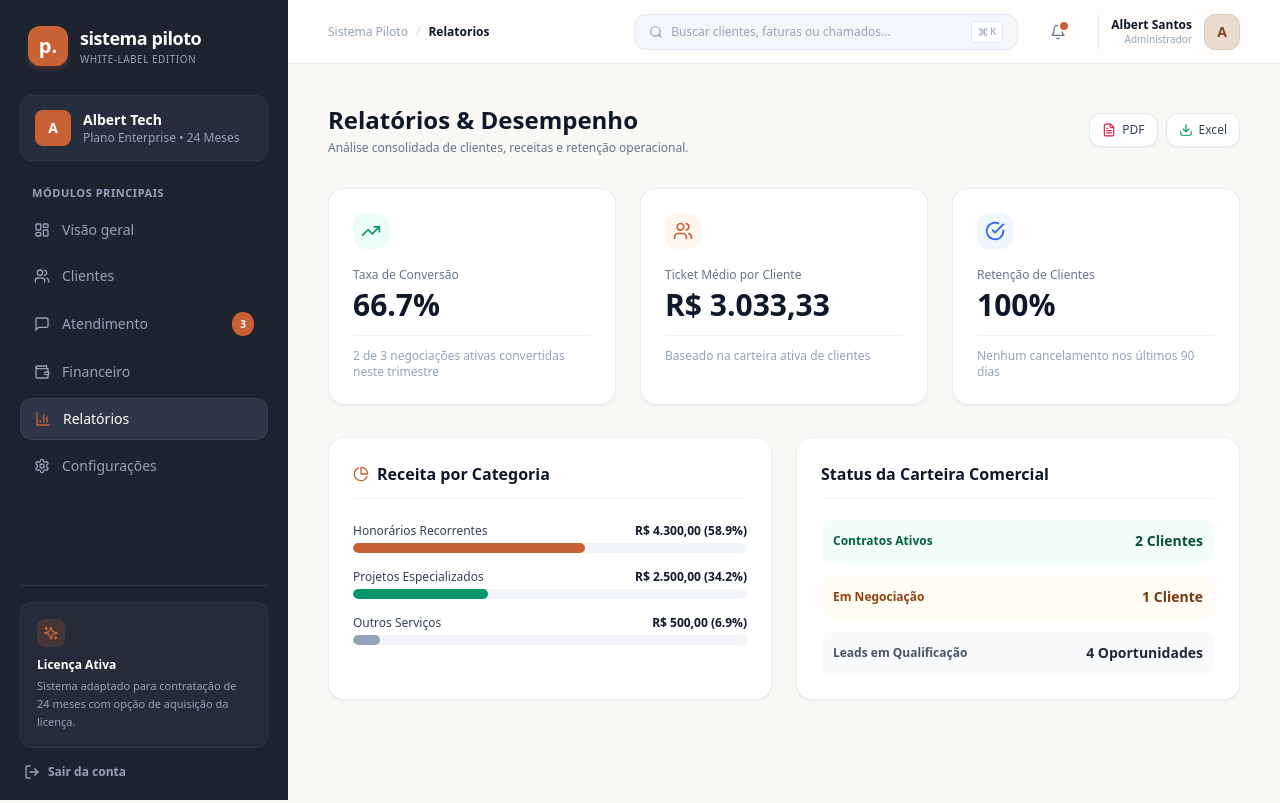
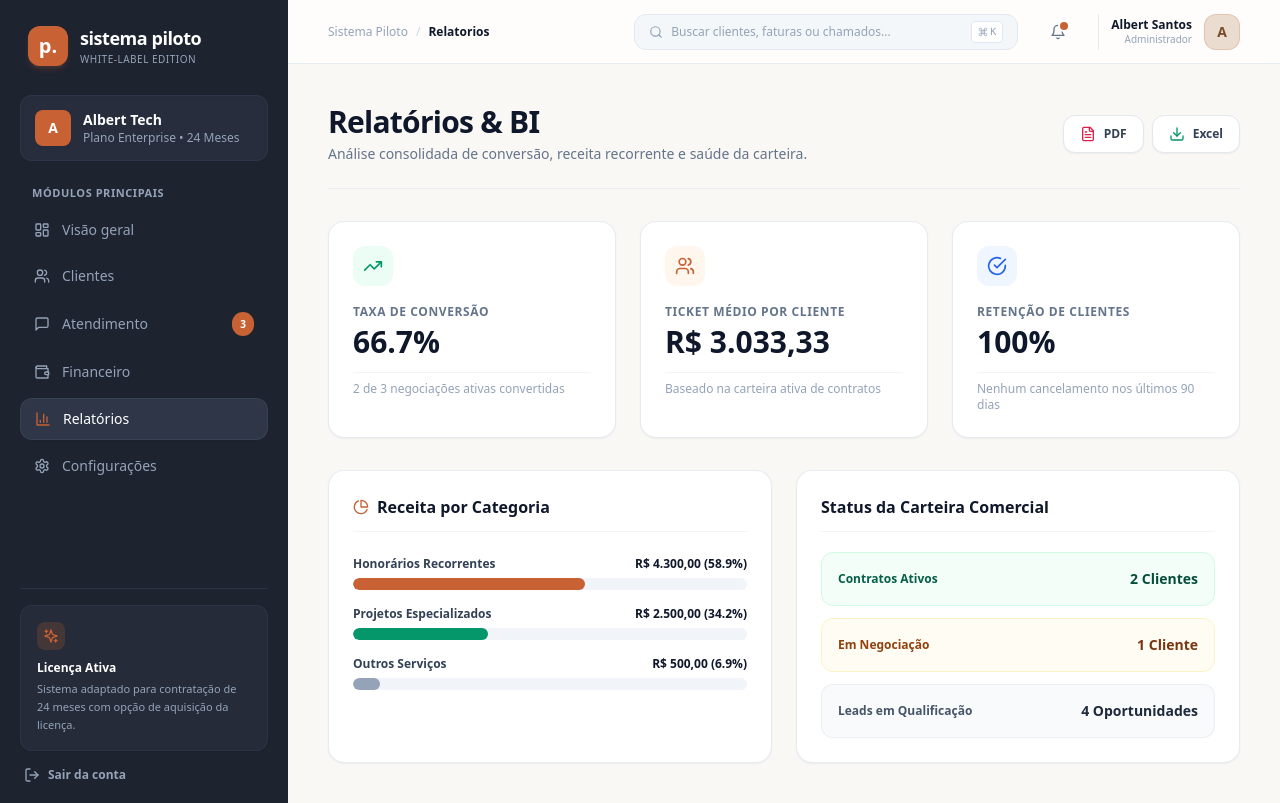
Before and after one commit to AlbertAlves12/Nexus, a Next.js app in the folder meu-sistema-piloto/: page /relatorios in a window 1280 px wide. Built offline with nearby package versions, Linux system fonts and the light colour scheme.

Commit message:
Update page.tsx

```diff
--- a/meu-sistema-piloto/app/(dashboard)/relatorios/page.tsx
+++ b/meu-sistema-piloto/app/(dashboard)/relatorios/page.tsx
@@ -8,80 +8,76 @@ export default function RelatoriosPage() {
   };
 
   return (
-    <div className="max-w-6xl mx-auto space-y-8 font-sans">
-      {/* Cabeçalho */}
-      <div className="flex items-center justify-between">
+    <div className="w-full space-y-8 font-sans">
+      <div className="flex flex-col sm:flex-row sm:items-center justify-between gap-4 border-b border-slate-200/60 pb-6 w-full">
         <div>
-          <h1 className="text-2xl font-bold text-slate-900">Relatórios & Desempenho</h1>
-          <p className="text-xs text-slate-500 mt-1">
-            Análise consolidada de clientes, receitas e retenção operacional.
+          <h1 className="text-2xl sm:text-3xl font-extrabold text-slate-900 tracking-tight">Relatórios & BI</h1>
+          <p className="text-xs sm:text-sm text-slate-500 mt-1">
+            Análise consolidada de conversão, receita recorrente e saúde da carteira.
           </p>
         </div>
 
         <div className="flex gap-2">
           <button
             onClick={() => handleExport('PDF')}
-            className="inline-flex items-center gap-1.5 px-3 py-2 bg-white border border-slate-200 text-slate-700 hover:bg-slate-50 text-xs font-medium rounded-xl transition-colors shadow-sm"
+            className="inline-flex items-center gap-2 px-4 py-2.5 bg-white border border-slate-200 text-slate-700 hover:bg-slate-50 text-xs font-semibold rounded-xl transition-all shadow-sm"
           >
-            <FileText className="w-3.5 h-3.5 text-rose-600" />
+            <FileText className="w-4 h-4 text-rose-600" />
             PDF
           </button>
           <button
             onClick={() => handleExport('Excel')}
-            className="inline-flex items-center gap-1.5 px-3 py-2 bg-white border border-slate-200 text-slate-700 hover:bg-slate-50 text-xs font-medium rounded-xl transition-colors shadow-sm"
+            className="inline-flex items-center gap-2 px-4 py-2.5 bg-white border border-slate-200 text-slate-700 hover:bg-slate-50 text-xs font-semibold rounded-xl transition-all shadow-sm"
           >
-            <Download className="w-3.5 h-3.5 text-emerald-600" />
+            <Download className="w-4 h-4 text-emerald-600" />
             Excel
           </button>
         </div>
       </div>
 
-      {/* Cartões de Desempenho */}
-      <div className="grid grid-cols-1 md:grid-cols-3 gap-6">
-        <div className="bg-white p-6 rounded-2xl border border-slate-200/70 shadow-sm space-y-3">
-          <div className="w-9 h-9 bg-emerald-50 text-emerald-600 rounded-xl flex items-center justify-center">
+      <div className="grid grid-cols-1 sm:grid-cols-2 lg:grid-cols-3 gap-6 w-full">
+        <div className="bg-white p-6 rounded-2xl border border-slate-200/80 shadow-sm space-y-3 w-full">
+          <div className="w-10 h-10 bg-emerald-50 text-emerald-600 rounded-xl flex items-center justify-center">
             <TrendingUp className="w-5 h-5" />
           </div>
           <div>
-            <span className="text-xs font-medium text-slate-500">Taxa de Conversão</span>
-            <div className="text-3xl font-bold text-slate-900 mt-0.5">66.7%</div>
+            <span className="text-xs font-semibold text-slate-500 uppercase tracking-wider">Taxa de Conversão</span>
+            <div className="text-3xl font-extrabold text-slate-900 mt-0.5">66.7%</div>
           </div>
-          <p className="text-xs text-slate-400 border-t border-slate-100 pt-3">
-            2 de 3 negociações ativas convertidas neste trimestre
+          <p className="text-xs text-slate-400 pt-2 border-t border-slate-100">
+            2 de 3 negociações ativas convertidas
           </p>
         </div>
 
-        <div className="bg-white p-6 rounded-2xl border border-slate-200/70 shadow-sm space-y-3">
-          <div className="w-9 h-9 bg-orange-50 text-[#C86235] rounded-xl flex items-center justify-center">
+        <div className="bg-white p-6 rounded-2xl border border-slate-200/80 shadow-sm space-y-3 w-full">
+          <div className="w-10 h-10 bg-orange-50 text-[#C86235] rounded-xl flex items-center justify-center">
             <Users className="w-5 h-5" />
           </div>
           <div>
-            <span className="text-xs font-medium text-slate-500">Ticket Médio por Cliente</span>
-            <div className="text-3xl font-bold text-slate-900 mt-0.5">R$ 3.033,33</div>
+            <span className="text-xs font-semibold text-slate-500 uppercase tracking-wider">Ticket Médio por Cliente</span>
+            <div className="text-3xl font-extrabold text-slate-900 mt-0.5">R$ 3.033,33</div>
           </div>
-          <p className="text-xs text-slate-400 border-t border-slate-100 pt-3">
-            Baseado na carteira ativa de clientes
+          <p className="text-xs text-slate-400 pt-2 border-t border-slate-100">
+            Baseado na carteira ativa de contratos
           </p>
         </div>
 
-        <div className="bg-white p-6 rounded-2xl border border-slate-200/70 shadow-sm space-y-3">
-          <div className="w-9 h-9 bg-blue-50 text-blue-600 rounded-xl flex items-center justify-center">
+        <div className="bg-white p-6 rounded-2xl border border-slate-200/80 shadow-sm space-y-3 w-full">
+          <div className="w-10 h-10 bg-blue-50 text-blue-600 rounded-xl flex items-center justify-center">
             <CheckCircle className="w-5 h-5" />
           </div>
           <div>
-            <span className="text-xs font-medium text-slate-500">Retenção de Clientes</span>
-            <div className="text-3xl font-bold text-slate-900 mt-0.5">100%</div>
+            <span className="text-xs font-semibold text-slate-500 uppercase tracking-wider">Retenção de Clientes</span>
+            <div className="text-3xl font-extrabold text-slate-900 mt-0.5">100%</div>
           </div>
-          <p className="text-xs text-slate-400 border-t border-slate-100 pt-3">
+          <p className="text-xs text-slate-400 pt-2 border-t border-slate-100">
             Nenhum cancelamento nos últimos 90 dias
           </p>
         </div>
       </div>
 
-      {/* Gráfico Sintético e Distribuição */}
-      <div className="grid grid-cols-1 md:grid-cols-2 gap-6">
-        {/* Distribuição por Categoria */}
-        <div className="bg-white p-6 rounded-2xl border border-slate-200/70 shadow-sm space-y-4">
+      <div className="grid grid-cols-1 lg:grid-cols-2 gap-6 w-full">
+        <div className="bg-white p-6 rounded-2xl border border-slate-200/80 shadow-sm space-y-4 w-full">
           <div className="flex items-center justify-between border-b border-slate-100 pb-3">
             <h3 className="text-base font-bold text-slate-900 flex items-center gap-2">
               <PieChart className="w-4 h-4 text-[#C86235]" />
@@ -91,55 +87,54 @@ export default function RelatoriosPage() {
 
           <div className="space-y-4 pt-2">
             <div>
-              <div className="flex justify-between text-xs font-medium mb-1">
+              <div className="flex justify-between text-xs font-semibold mb-1.5">
                 <span className="text-slate-700">Honorários Recorrentes</span>
                 <span className="text-slate-900 font-bold">R$ 4.300,00 (58.9%)</span>
               </div>
-              <div className="w-full bg-slate-100 h-2.5 rounded-full overflow-hidden">
+              <div className="w-full bg-slate-100 h-3 rounded-full overflow-hidden">
                 <div className="bg-[#C86235] h-full rounded-full" style={{ width: '58.9%' }}></div>
               </div>
             </div>
 
             <div>
-              <div className="flex justify-between text-xs font-medium mb-1">
+              <div className="flex justify-between text-xs font-semibold mb-1.5">
                 <span className="text-slate-700">Projetos Especializados</span>
                 <span className="text-slate-900 font-bold">R$ 2.500,00 (34.2%)</span>
               </div>
-              <div className="w-full bg-slate-100 h-2.5 rounded-full overflow-hidden">
+              <div className="w-full bg-slate-100 h-3 rounded-full overflow-hidden">
                 <div className="bg-emerald-600 h-full rounded-full" style={{ width: '34.2%' }}></div>
               </div>
             </div>
 
             <div>
-              <div className="flex justify-between text-xs font-medium mb-1">
+              <div className="flex justify-between text-xs font-semibold mb-1.5">
                 <span className="text-slate-700">Outros Serviços</span>
                 <span className="text-slate-900 font-bold">R$ 500,00 (6.9%)</span>
               </div>
-              <div className="w-full bg-slate-100 h-2.5 rounded-full overflow-hidden">
+              <div className="w-full bg-slate-100 h-3 rounded-full overflow-hidden">
                 <div className="bg-slate-400 h-full rounded-full" style={{ width: '6.9%' }}></div>
               </div>
             </div>
           </div>
         </div>
 
-        {/* Status da Carteira */}
-        <div className="bg-white p-6 rounded-2xl border border-slate-200/70 shadow-sm space-y-4">
+        <div className="bg-white p-6 rounded-2xl border border-slate-200/80 shadow-sm space-y-4 w-full">
           <div className="flex items-center justify-between border-b border-slate-100 pb-3">
             <h3 className="text-base font-bold text-slate-900">Status da Carteira Comercial</h3>
           </div>
 
           <div className="space-y-3 pt-1">
-            <div className="flex items-center justify-between p-3 bg-emerald-50/60 rounded-xl">
-              <span className="text-xs font-semibold text-emerald-800">Contratos Ativos</span>
-              <span className="text-sm font-bold text-emerald-900">2 Clientes</span>
+            <div className="flex items-center justify-between p-4 bg-emerald-50/60 rounded-xl border border-emerald-100">
+              <span className="text-xs font-bold text-emerald-800">Contratos Ativos</span>
+              <span className="text-sm font-extrabold text-emerald-900">2 Clientes</span>
             </div>
-            <div className="flex items-center justify-between p-3 bg-amber-50/60 rounded-xl">
-              <span className="text-xs font-semibold text-amber-800">Em Negociação</span>
-              <span className="text-sm font-bold text-amber-900">1 Cliente</span>
+            <div className="flex items-center justify-between p-4 bg-amber-50/60 rounded-xl border border-amber-100">
+              <span className="text-xs font-bold text-amber-800">Em Negociação</span>
+              <span className="text-sm font-extrabold text-amber-900">1 Cliente</span>
             </div>
-            <div className="flex items-center justify-between p-3 bg-slate-50 rounded-xl">
-              <span className="text-xs font-semibold text-slate-600">Leads em Qualificação</span>
-              <span className="text-sm font-bold text-slate-800">4 Oportunidades</span>
+            <div className="flex items-center justify-between p-4 bg-slate-50 rounded-xl border border-slate-200/60">
+              <span className="text-xs font-bold text-slate-600">Leads em Qualificação</span>
+              <span className="text-sm font-extrabold text-slate-800">4 Oportunidades</span>
             </div>
           </div>
         </div>
```
